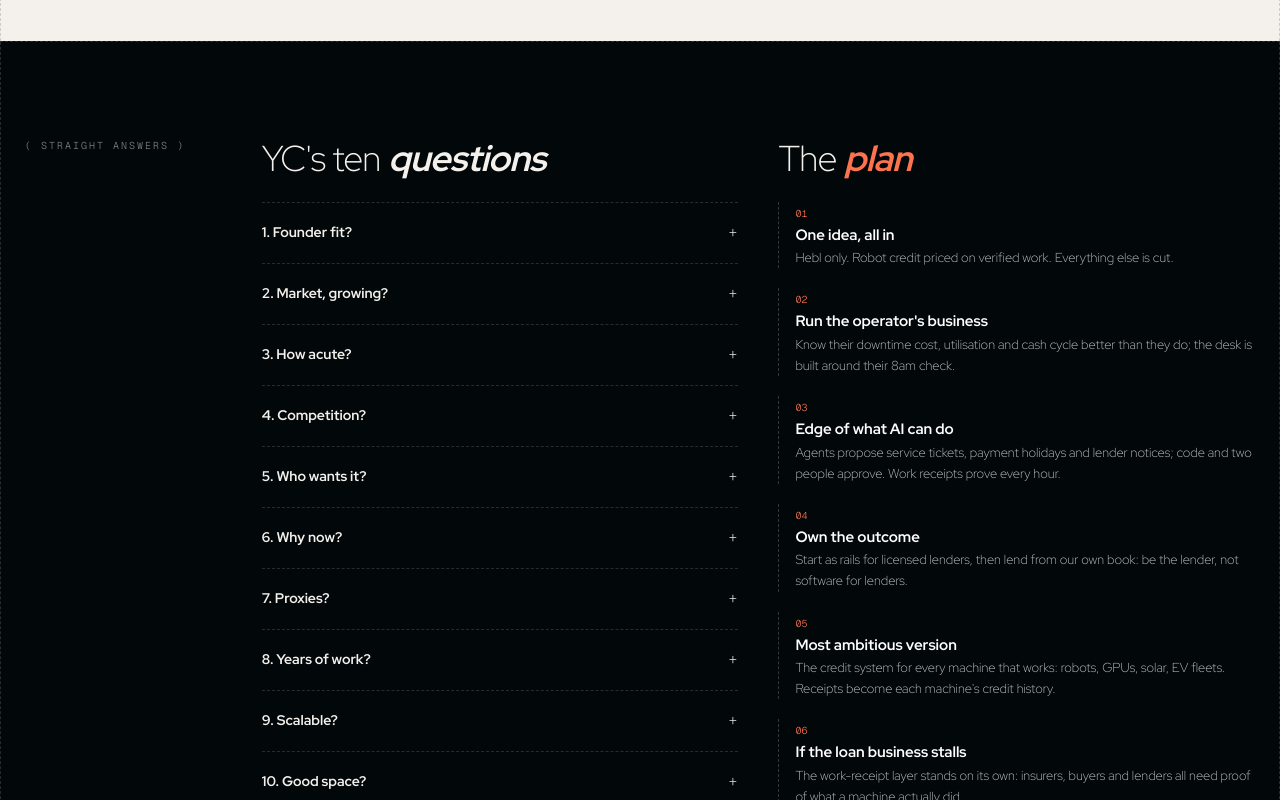
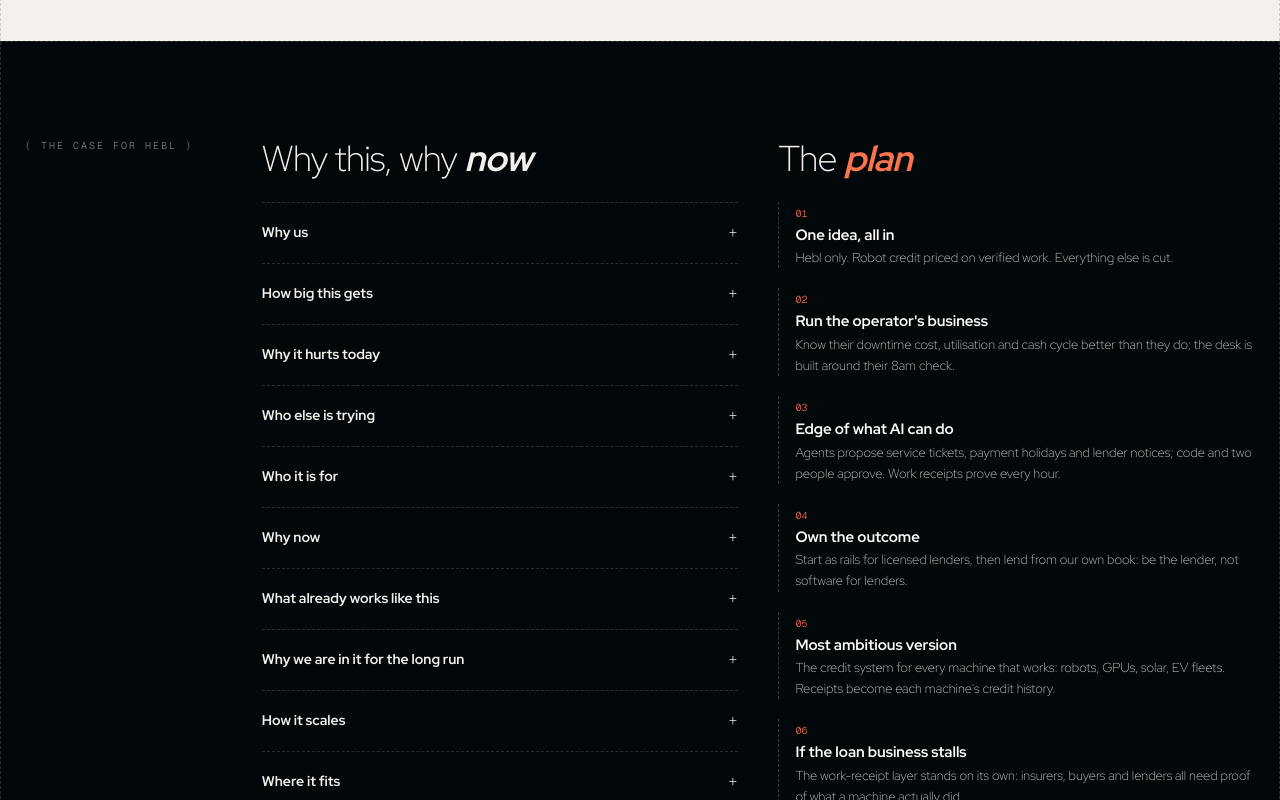
Before and after one commit to KarinaKKarinaK/c0mpile-YC, a Next.js app: page / in a window 1280 px wide. Shown: the part 3080-3880 px from the top of the page. Built offline with nearby package versions, Linux system fonts and the light colour scheme.

Commit message:
Present the answers as Hebl's own case, without numbered questions

```diff
--- a/app/page.tsx
+++ b/app/page.tsx
@@ -21,16 +21,16 @@ const Arrow = () => <span aria-hidden className="ml-2">&#8599;</span>;
 const Label = ({ children }: { children: string }) => <p className="font-mono text-[10px] uppercase tracking-[0.2em] opacity-50">( {children} )</p>;
 
 const YC10: [string, string][] = [
-  ["1. Founder fit?", "Our fourth build where machines pay their own way: a drone that repays its lease (Shenzhen), a robot-data market (HK, finalist), an agent rules ledger (Nebius). Gap we are closing: an equipment-finance advisor."],
-  ["2. Market, growing?", "US equipment finance $1.51T in 2025 (ELFA), 55% of equipment spend financed. Physical AI raised $47.4B in H1 2026. US robot installs 38,400 in 2025, +12% (IFR)."],
-  ["3. How acute?", "A fixed bank payment ignores whether the robot worked. One jam or one slow month and a young fleet misses a payment; so founders burn equity on hardware instead."],
-  ["4. Competition?", "Equipment banks (fixed ~10.5%), Formic (robots as a service), USD.AI (GPU loans on telemetry, GPUs only), Stripe Capital (revenue share, card sales only)."],
-  ["5. Who wants it?", "Robot fleet operators who finance hardware, and lenders who cannot see what a robot earns. Today: operators can upload their own logs and get a priced offer."],
-  ["6. Why now?", "FCC rule of 28 Jul 2026 on foreign-made mobile robots, record physical AI funding, robots that already stream telemetry, and AI agents good enough to run collections."],
-  ["7. Proxies?", "Stripe Capital (repay as % of sales, 81k+ businesses funded), USD.AI for GPUs, aircraft and equipment lessors, revenue-based financing."],
-  ["8. Years of work?", "Yes. This is the same thesis we keep returning to: machines are becoming economic actors and need credit."],
-  ["9. Scalable?", "Software fee per loan on partner capital first, then our own credit line, then pools on Back a fleet. Every verified hour improves pricing: the data compounds."],
-  ["10. Good space?", "It is YC's own Winter 2027 request: Wall Street for the Physical Buildout, with a hook into Robots Made in America."],
+  ["Why us", "Our fourth build where machines pay their own way: a drone that repays its lease (Shenzhen), a robot-data market (HK, finalist), an agent rules ledger (Nebius). Gap we are closing: an equipment-finance advisor."],
+  ["How big this gets", "US equipment finance $1.51T in 2025 (ELFA), 55% of equipment spend financed. Physical AI raised $47.4B in H1 2026. US robot installs 38,400 in 2025, +12% (IFR)."],
+  ["Why it hurts today", "A fixed bank payment ignores whether the robot worked. One jam or one slow month and a young fleet misses a payment; so founders burn equity on hardware instead."],
+  ["Who else is trying", "Equipment banks (fixed ~10.5%), Formic (robots as a service), USD.AI (GPU loans on telemetry, GPUs only), Stripe Capital (revenue share, card sales only)."],
+  ["Who it is for", "Robot fleet operators who finance hardware, and lenders who cannot see what a robot earns. Today: operators can upload their own logs and get a priced offer."],
+  ["Why now", "FCC rule of 28 Jul 2026 on foreign-made mobile robots, record physical AI funding, robots that already stream telemetry, and AI agents good enough to run collections."],
+  ["What already works like this", "Stripe Capital (repay as % of sales, 81k+ businesses funded), USD.AI for GPUs, aircraft and equipment lessors, revenue-based financing."],
+  ["Why we are in it for the long run", "Yes. This is the same thesis we keep returning to: machines are becoming economic actors and need credit."],
+  ["How it scales", "Software fee per loan on partner capital first, then our own credit line, then pools on Back a fleet. Every verified hour improves pricing: the data compounds."],
+  ["Where it fits", "Robot financing is the missing piece of the physical buildout: the machines exist, the demand exists, the credit does not. It also helps Robots Made in America: cheaper capital for US-built fleets."],
 ];
 const PLAN: [string, string][] = [
   ["One idea, all in", "Hebl only. Robot credit priced on verified work. Everything else is cut."],
@@ -128,9 +128,9 @@ export default function Home() {
 
       <section id="answers" className="border-t border-dashed border-white/15 bg-ink">
         <div className="mx-auto grid max-w-7xl gap-10 border-x border-dashed border-white/15 px-6 py-24 md:grid-cols-[16%_1fr_1fr]">
-          <p className="font-mono text-[10px] uppercase tracking-[0.2em] text-white/50">( Straight answers )</p>
+          <p className="font-mono text-[10px] uppercase tracking-[0.2em] text-white/50">( The case for Hebl )</p>
           <div>
-            <h2 className="text-3xl font-light tracking-[-0.02em] md:text-4xl">YC&apos;s ten <em>questions</em></h2>
+            <h2 className="text-3xl font-light tracking-[-0.02em] md:text-4xl">Why this, why <em>now</em></h2>
             <div className="mt-6 divide-y divide-dashed divide-white/15 border-y border-dashed border-white/15">
               {YC10.map(([q, a]) => (
                 <details key={q} className="group py-4">
```
Also changed, not shown: 1 other file (tests, documents, lock files or other folders).
